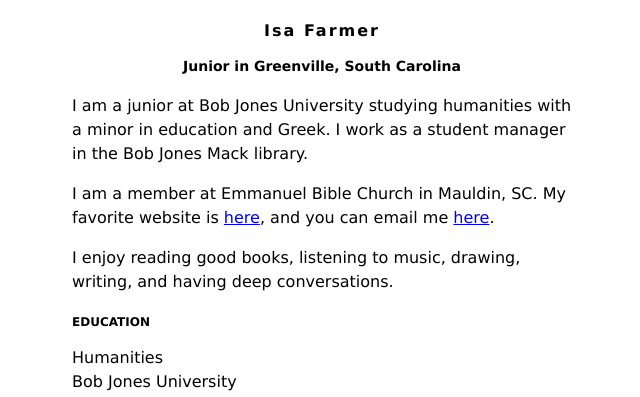
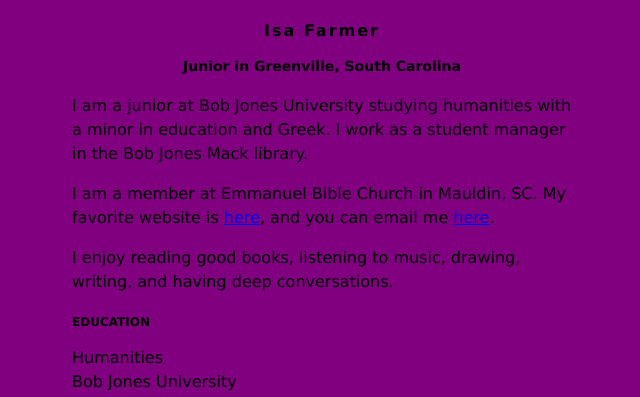
Before and after one commit to ifarm247/ifarm247.github.io, a plain HTML site: page index.html in a window 1280 px wide. Shown: the top 397 px of the page, without its empty margins (318-958 px from the left). Drawn offline with Linux system fonts and the light colour scheme.

Commit message:
Update index.html

```diff
--- a/index.html
+++ b/index.html
@@ -2,7 +2,7 @@
 <head>
 <style>
 body {
-    background: darkpurple;
+    background: purple;
     font-family: Verdana;
 }
 #content {
```
